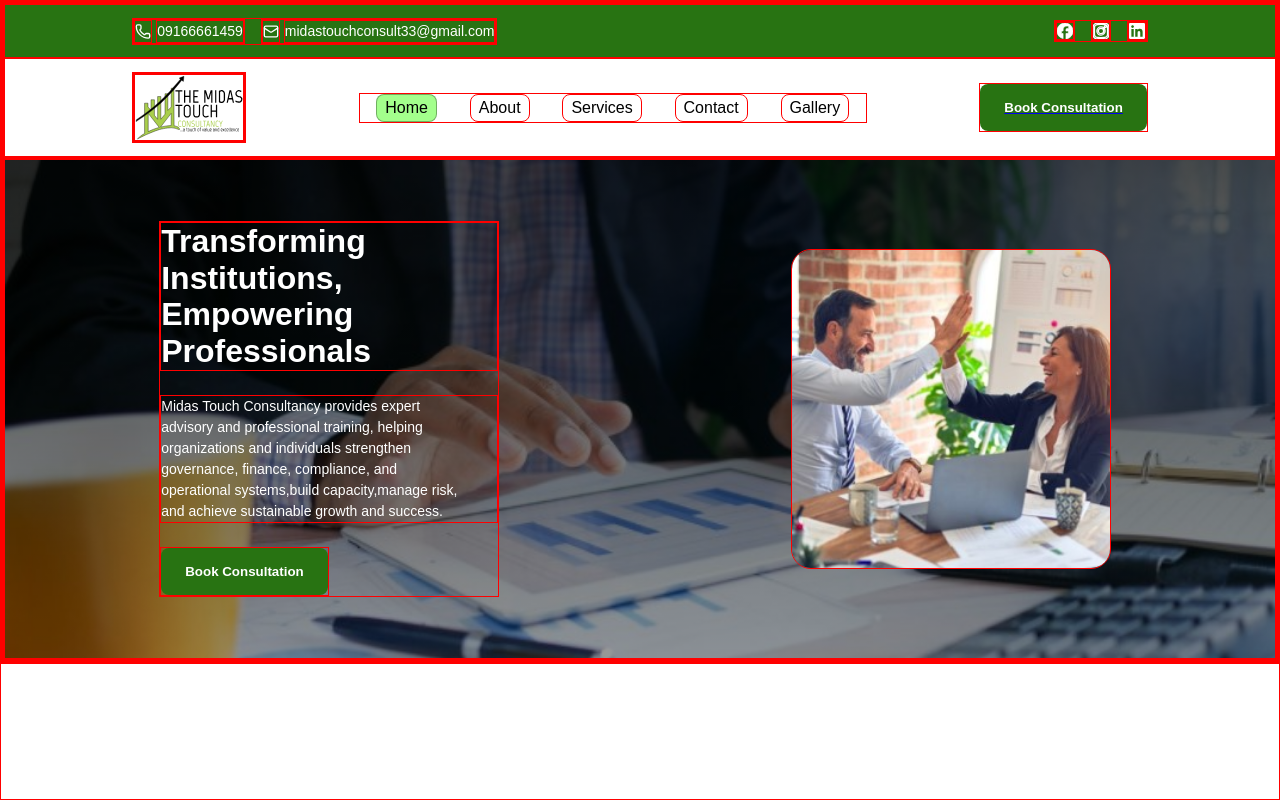
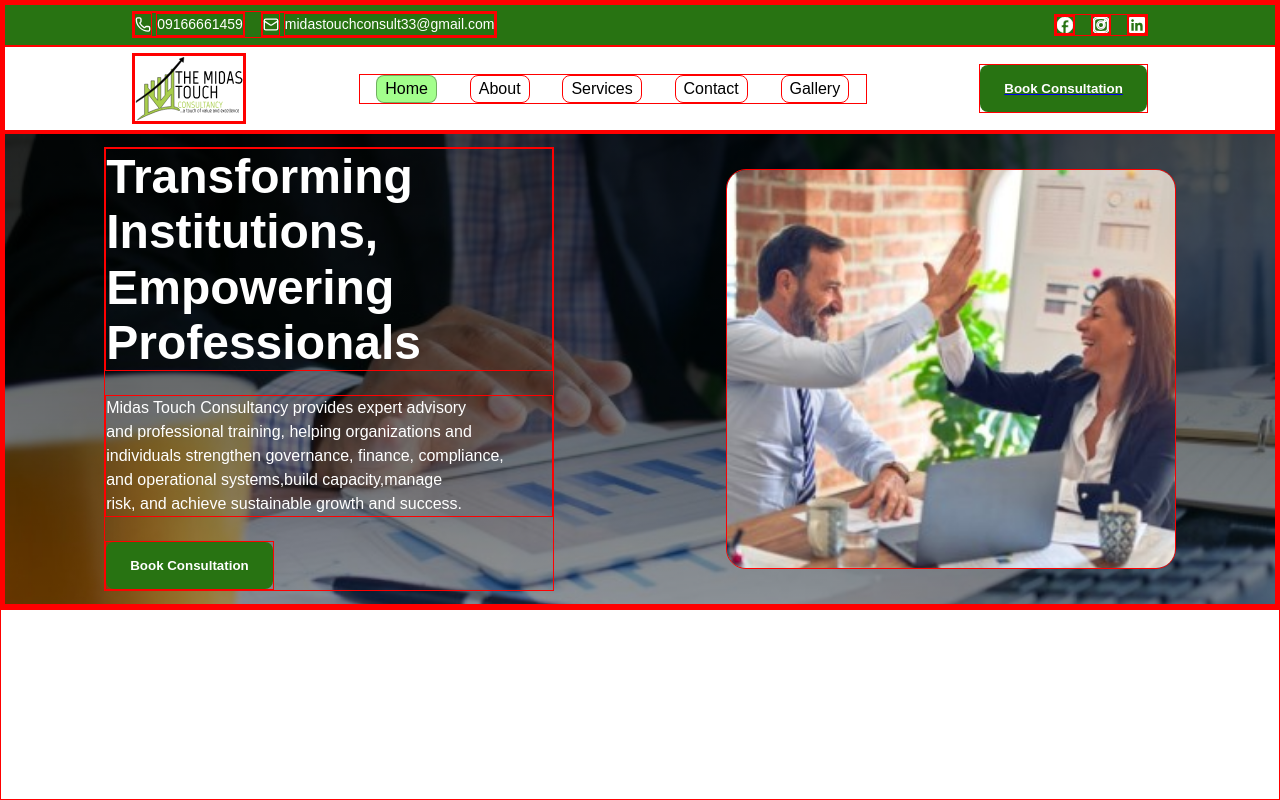
Before and after one commit to emmanuel4365/midas-touch-consultancy, a React (Vite) app in the folder frontend/: page / in a window 1280 px wide. Built offline with nearby package versions, Linux system fonts and the light colour scheme; a web font is replaced by a local one.

Commit message:
initial completion of hero section

```diff
--- a/frontend/src/components/wrappers/HeaderWrapper.ts
+++ b/frontend/src/components/wrappers/HeaderWrapper.ts
@@ -3,6 +3,7 @@ import styled from "styled-components";
 const HeaderWrapper = styled.header`
   position: sticky;
   top: 0;
+  z-index: 5;
 `;
 
 export default HeaderWrapper;
--- a/frontend/src/components/wrappers/HeroSectionWrapper.ts
+++ b/frontend/src/components/wrappers/HeroSectionWrapper.ts
@@ -2,7 +2,7 @@ import styled from "styled-components";
 
 const HeroSectionWrapper = styled.section`
   @media (min-width: 350px) {
-    min-height: 500px;
+    min-height: 450px;
     display: grid;
     gap: var(--gap-24);
     padding: 1% 2%;
@@ -57,6 +57,35 @@ const HeroSectionWrapper = styled.section`
       cursor: pointer;
     }
   }
+
+  @media (min-width: 950px) {
+    .hero-text-content-container {
+      width: 450px;
+    }
+
+    .hero-text-content-container h1 {
+      font-size: var(--fs-h1);
+    }
+
+    .hero-text-content-container p {
+      font-size: var(--fs-body);
+    }
+
+    .hero-image-container {
+      width: 450px;
+      height: 400px;
+      overflow: hidden;
+      border-radius: var(--border-radius-20);
+    }
+
+    .hero-image {
+      width: 100%;
+      display: block;
+      object-fit: cover;
+      transform: scale(1.7) translate(3%, 18%);
+      /* object-fit: cover; */
+    }
+  }
 `;
 
 export default HeroSectionWrapper;
--- a/frontend/src/index.css
+++ b/frontend/src/index.css
@@ -32,7 +32,7 @@
 
   /* padding */
   --pd-central: 86%;
-  --pd-vertical-sect-align: 1% 10%;
+  --pd-vertical-sect-align: 0.5% 10%;
   --pd-header: 0 87px 0 100px;
   --pd-links: 4px 8px;
   --pd-btn-small: 8px 16px;
```
